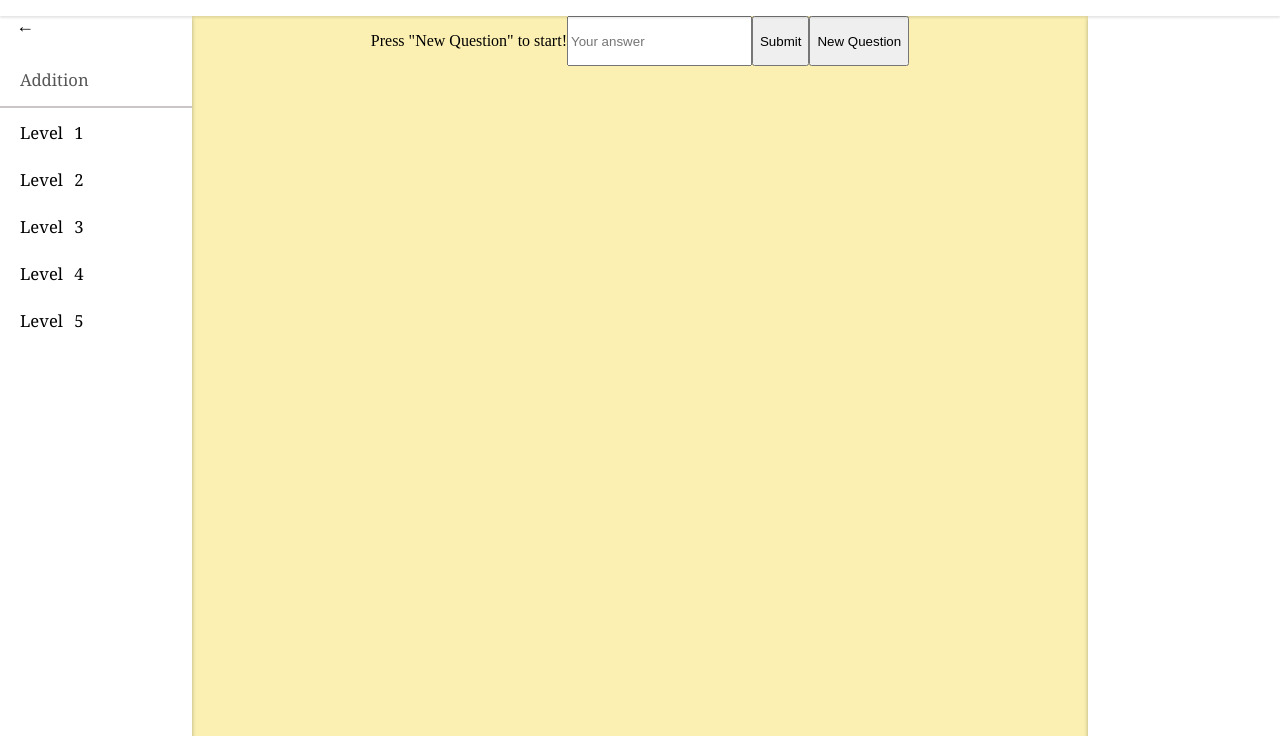
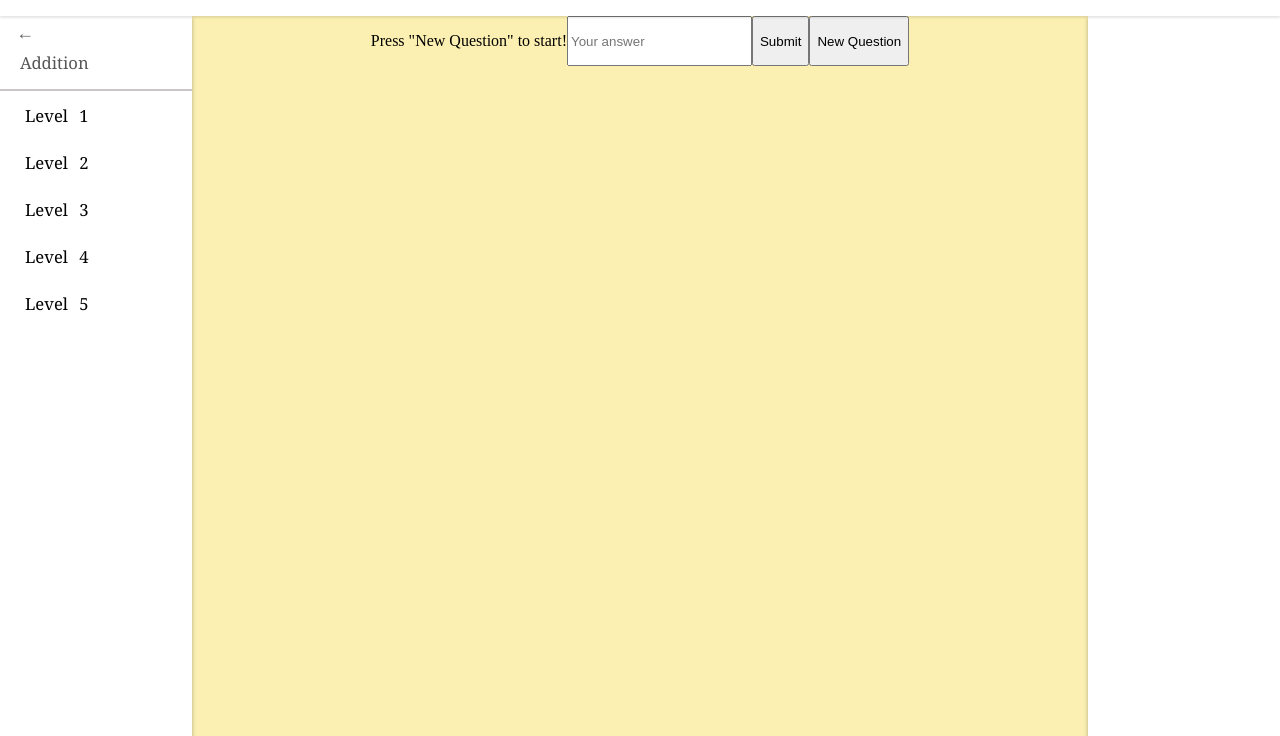
Before and after one commit to AgileTeam1010/AgileProject-Team10, a plain HTML site: page addition.html in a window 1280 px wide. Shown: the part 64-800 px from the top of the page. Drawn offline with Linux system fonts and the light colour scheme; a web font is replaced by a local one.

Commit message:
fixed the arrow

```diff
--- a/addition.html
+++ b/addition.html
@@ -44,7 +44,7 @@
     <div class="sideTabL">
        <a href="index.html" class="arrow">←</a>
       <div class="topics">
-        <h1>Addition</h1>
+        <h2>Addition</h2>
         <a href="addition.html" class="level">Level 1</a>
         <a class="level">Level 2</a>
         <a class="level">Level 3</a>
--- a/style.css
+++ b/style.css
@@ -108,12 +108,24 @@ html{
     color: rgb(87, 85, 85);
     font-weight: normal;
   }
+  .sideTabL h2 {
+    padding-top: 20px;
+    padding-left: 20px;
+    border-bottom: 2px solid rgb(203, 198, 198);
+    padding-bottom: 15px;
+    margin-top: -20px;
+    margin-bottom: 1px;
+    font-size: 1.3vw;
+    font-family: Cambria, Cochin, Georgia, Times, 'Times New Roman', serif;
+    color: rgb(87, 85, 85);
+    font-weight: normal;
+  }
 
 .sideTabL a.level{
   display: block;
   text-decoration: none;
   color: black;
-  padding: 12px 20px;
+  padding: 12px 25px;
   box-sizing: border-box;
   width: 100%;
   border: none;
@@ -124,20 +136,22 @@ html{
   transition: background-color 0.3s;
   font-family: Cambria, Cochin, Georgia, Times, 'Times New Roman', serif;
   word-spacing: 7px;
+  border-radius: 10px;
 }
 .sideTabL a.arrow{
   text-decoration: none;
-  color: black;
-  padding: 10px 16px;
+  color: rgb(103, 100, 100);
+  padding: 4px 16px;
   box-sizing: border-box;
   width: 100%;
   outline: none;
   text-align: left;
   cursor: pointer;
   font-size: 18px;
+  line-height: 35px;
+  margin-bottom: 0px;
   transition: background-color 0.3s;
   border-radius: 10px;
-
 }
 
 .sideTabR {
@@ -217,3 +231,19 @@ html{
   width: 25vw;         /* adjust size of Pusheen */
   height: auto;
 }
+
+
+
+.underthing {
+  background-color:white;
+  width: 100px;
+  height: 500px;
+  position: fixed;
+
+  z-index: 1000;
+  top: 135%;
+  left: 50%;
+
+  transform: translateY(-50%);
+
+}
```
Also changed, not shown: index.html (+9 -0 lines).
